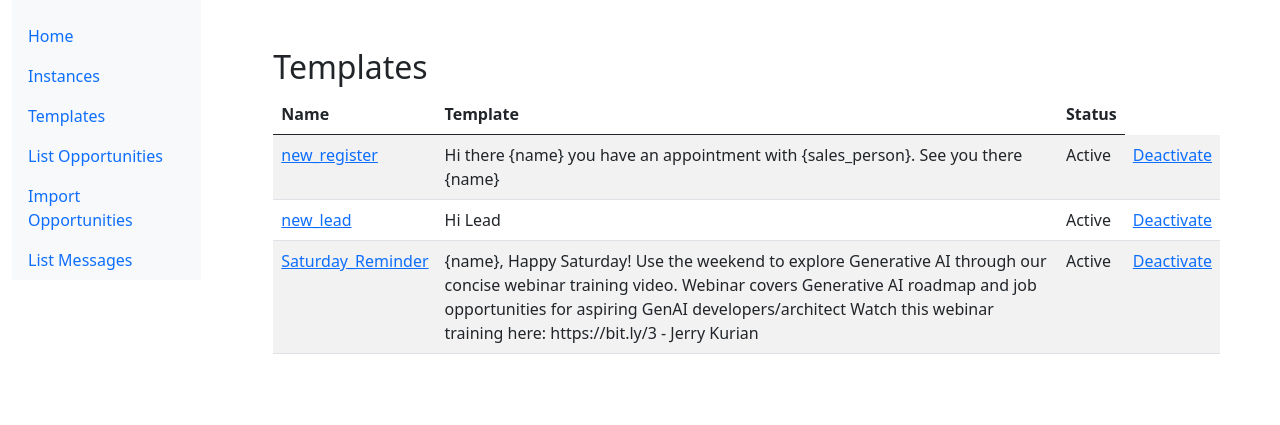
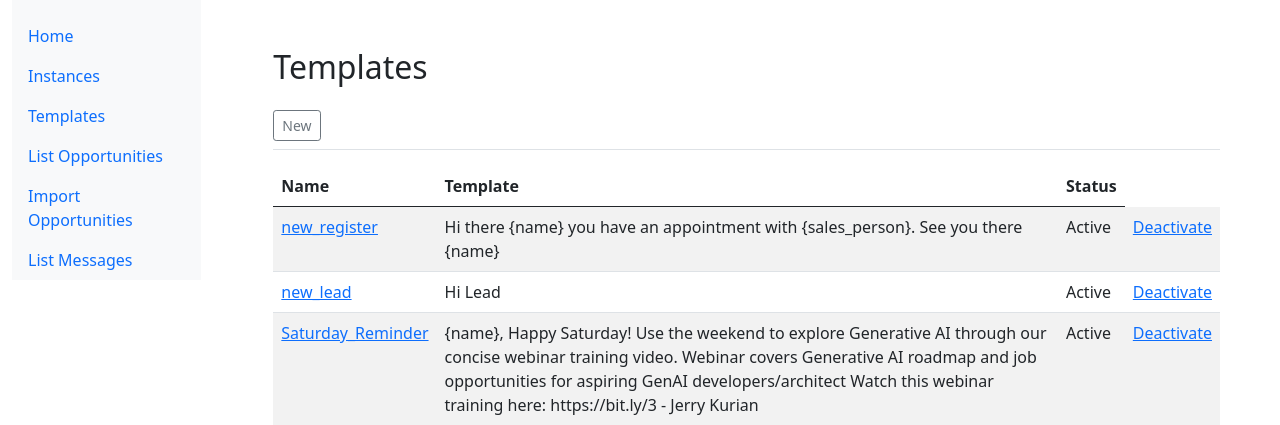
Before and after one commit to genai-jerry/whatsapp_helper, a Flask app: page /template/ in a window 1280 px wide. Shown: the top 425 px of the page. Run offline with Flask 3, Linux system fonts and the light colour scheme; data comes from the database, SQL or seed files in the repository; parts of the project's set-up code (start-up, migrations or seed data) failed here and were passed over.

Commit message:
Added support for creating templates

```diff
--- a/routers/template.py
+++ b/routers/template.py
@@ -13,7 +13,7 @@ def home():
 
 @template_blueprint.route('/new')
 def new():
-    return render_template('template.html')
+    return render_template('/message/template.html')
 
 @template_blueprint.route('/activate')
 def activate():
--- a/templates/message/templates.html
+++ b/templates/message/templates.html
@@ -5,8 +5,14 @@
 {% endblock %}
 
 {% block content %}
+
     <div class="container mt-5">
         <h2>Templates</h2>
+        <div class="d-flex justify-content-between flex-wrap flex-md-nowrap align-items-center pt-3 pb-2 mb-3 border-bottom">
+            <div class="btn-toolbar mb-2 mb-md-0">
+                <a type="button" class="btn btn-sm btn-outline-secondary" id="new-instance-btn" href="/template/new">New</a>
+            </div>
+        </div>
         <table class="table table-striped" id="opportunitiesTable">
             <thead>
                 <tr>
```
